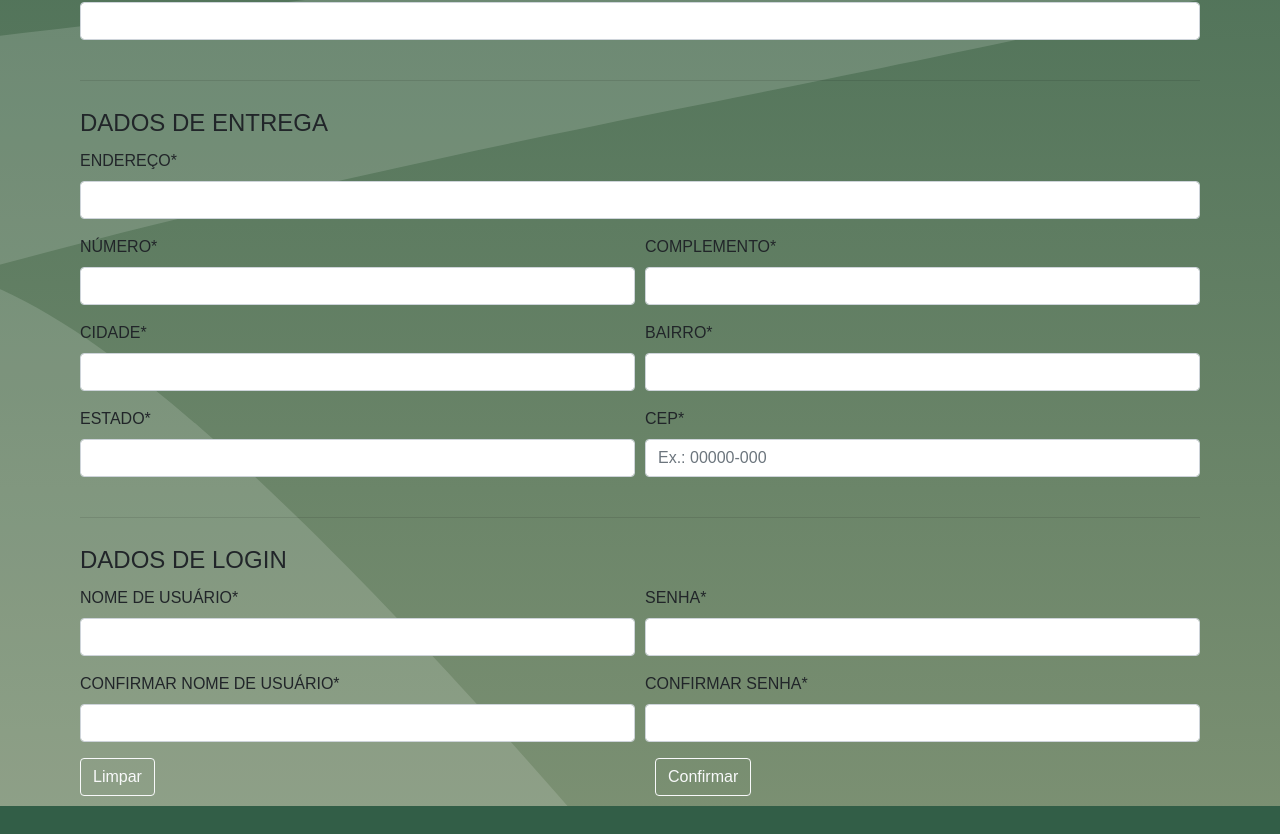
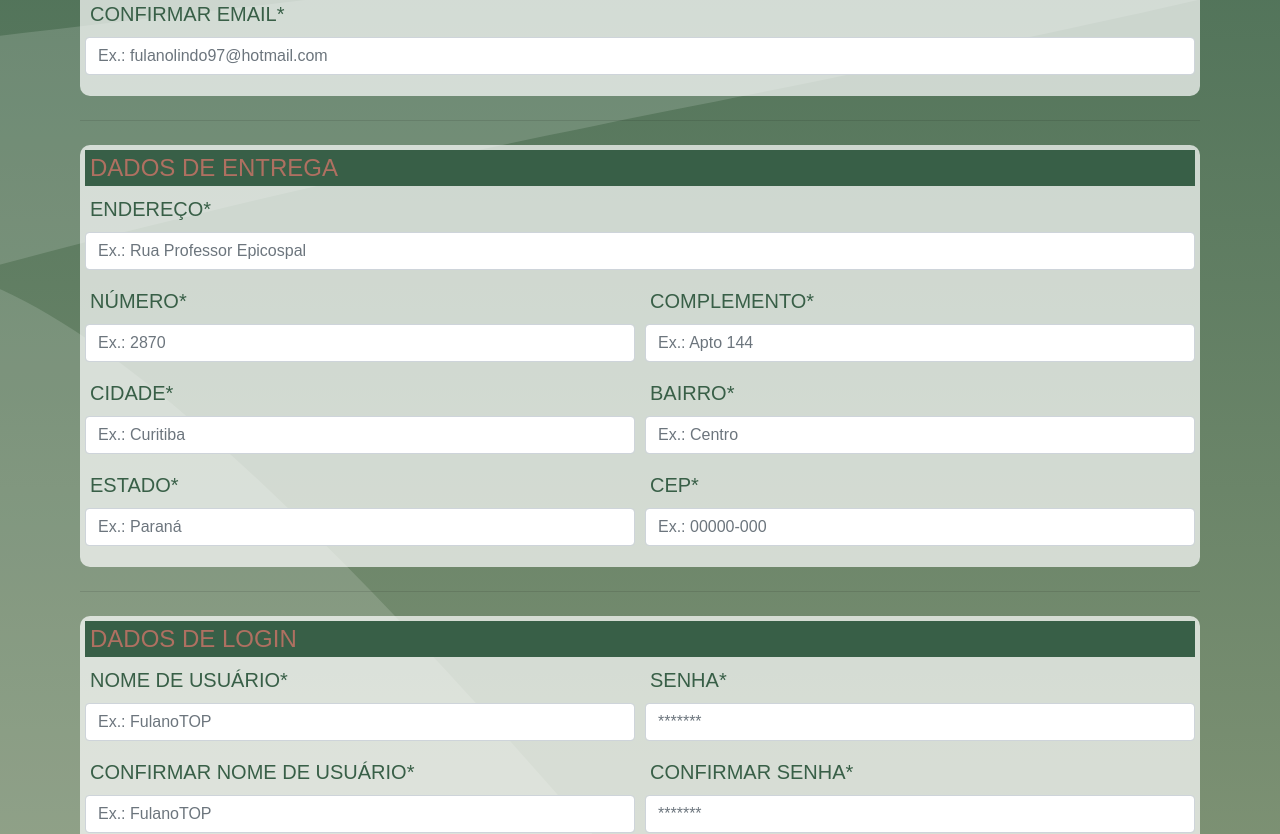
Before and after one commit to gicutieri/trab-web, a Vue app in the folder front/: page /cadastro in a window 1280 px wide. Shown: the part 594-1428 px from the top of the page. Built offline with nearby package versions, Linux system fonts and the light colour scheme.

Commit message:
cadastro

```diff
--- a/front/src/App.vue
+++ b/front/src/App.vue
@@ -45,6 +45,7 @@ export default {
     position: relative;
     text-align:center;
   }
+
   .searchbar{
     padding-top: 10px;
     padding-bottom: 10px;
@@ -62,4 +63,16 @@ export default {
     margin-right: 7%;
     margin-left: 7%;
   }
+  .carback{
+  background-color: rgba(255, 255, 255, 0.7);
+  /*border: 1px solid black;*/
+  border-radius: 10px;
+  margin-top: 5px;
+  padding-right: 5px;
+  padding-left: 5px;
+  padding-bottom: 10px;
+}
+legend *{
+    color: #AF7061;
+}
 </style>
--- a/front/src/views/Cadastro.vue
+++ b/front/src/views/Cadastro.vue
@@ -10,13 +10,13 @@
 
 
         <form name="cadastro" class="form-horizontal" method="POST" onsubmit="event.preventDefault();">
-
+            <div class="fundobranco">
                 <fieldset>
                     <legend>DADOS PESSOAIS</legend>
 
                     <div class="form-group">
                         <label class="control-label" for="nome">NOME*</label>
-                    <input type="text" id="nome" class="form-control" size="80" name="user_nome" required>
+                        <input type="text" id="nome" class="form-control" size="80" name="user_nome" placeholder="Ex.: FULANO DA SILVA PINTO" required>
                     </div>
 
                     <div class="form-row">
@@ -43,50 +43,53 @@
 
                     <div class="form-group">
                         <label class="control-label" for="email">EMAIL*</label>
-                    <input id="email" type="email" name="user_email" class="form-control"  required/>
+                        <input id="email" type="email" name="user_email"  placeholder="Ex.: fulanolindo97@hotmail.com" class="form-control"  required/>
                     </div>
 
                     <div class="form-group">
                         <label class="control-label" for="emailConf">CONFIRMAR EMAIL*</label>
-                    <input id="email2" type="email" name="user_email2" class="form-control" size="50" required/>
+                        <input id="email2" type="email" name="user_email2" placeholder="Ex.: fulanolindo97@hotmail.com"  class="form-control" size="50" required/>
+                    </div>
+                </fieldset>
             </div>
 
-            </fieldset>
             <hr class="my-4">
+
+            <div class="fundobranco">
                 <fieldset>
                     <legend>DADOS DE ENTREGA</legend>
 
                     <div class="form-group">
                         <label for="rua" class="control-label">ENDEREÇO*</label>
-                    <input id="rua" type="text" name="user_rua" class="form-control"  required/>
+                        <input id="rua" type="text" placeholder="Ex.: Rua Professor Epicospal" name="user_rua" class="form-control"  required/>
                     </div>
 
                     <div class="form-row">
                         <div class="col-md-6 form-group">
                             <label class="control-label" for="n">NÚMERO*</label>
-                        <input id="n" type="number" name="user_n" class="form-control" required/>
+                            <input id="n" type="number" name="user_n" placeholder="Ex.: 2870"  class="form-control" required/>
                         </div>
                         <div class="col-md-6 form-group">
                             <label class="control-label" for="compl">COMPLEMENTO*</label>
-                        <input id="compl" type="text" name="user_compl" class="form-control" required/>
+                            <input id="compl" type="text" placeholder="Ex.: Apto 144" name="user_compl" class="form-control" required/>
                         </div>
                     </div>
 
                     <div class="form-row">
                         <div class="col-md-6 form-group">
                             <label class="control-label" for="cidade">CIDADE*</label>
-                        <input id="cidade" type="text" name="user_cidade" class="form-control" required/>
+                            <input id="cidade" type="text" name="user_cidade" placeholder="Ex.: Curitiba" class="form-control" required/>
                         </div>
                         <div class="col-md-6 form-group">
                             <label class="control-label" for="bairro">BAIRRO*</label>
-                        <input id="bairro" type="text" name="user_bairro" class="form-control" required/>
+                            <input id="bairro" type="text" placeholder="Ex.: Centro" name="user_bairro" class="form-control" required/>
                         </div>
                     </div>
 
                     <div class="form-row">
                         <div class="col-md-6 form-group">
                             <label class="control-label" for="est">ESTADO*</label>
-                        <input id="est" type="text" name="user_est"  maxlength="2" class="form-control" required/>
+                            <input id="est" type="text" placeholder="Ex.: Paraná" name="user_est"  maxlength="2" class="form-control" required/>
                         </div>
                         <div class="col-md-6 form-group">
                             <label class="control-label" for="cep">CEP*</label>
@@ -94,40 +97,45 @@
                         </div>
                     </div>
                 </fieldset>
+
+            </div>
+
             <hr class="my-4">
 
+            <div class="fundobranco">
                 <fieldset>
                     <legend>DADOS DE LOGIN</legend>
                     <div class="form-row">
                         <div class="col-md-6 form-group">
                             <label class="control-label" for="usuario">NOME DE USUÁRIO*</label>
-                        <input id="usuario" type="text" name="user_usuario"  class="form-control" required/>
+                            <input id="usuario" type="text" placeholder="Ex.: FulanoTOP" name="user_usuario"  class="form-control" required/>
                         </div>
                         <div class="col-md-6 form-group">
                             <label class="control-label" for="senha">SENHA*</label>
-                        <input id="senha" type="password" name="user_senha"  class="form-control" required/>
+                            <input id="senha" type="password" placeholder="*******" name="user_senha"  class="form-control" required/>
                         </div>
                     </div>
 
                     <div class="form-row">
                         <div class="col-md-6 form-group">
                             <label class="control-label" for="usuario2">CONFIRMAR NOME DE USUÁRIO*</label>
-                        <input id="usuario2" type="text" name="user_usuario2"  class="form-control" required/>
+                            <input id="usuario2" type="text" placeholder="Ex.: FulanoTOP" name="user_usuario2"  class="form-control" required/>
                         </div>
                         <div class="col-md-6 form-group">
                             <label class="control-label" for="senha2">CONFIRMAR SENHA*</label>
-                        <input id="senha2" type="password" name="user_senha2"  class="form-control" required/>
+                            <input id="senha2" type="password" placeholder="*******" name="user_senha2"  class="form-control" required/>
                         </div>
                     </div>
                 </fieldset>
+            </div>
 
             <div id="outer">
                 <div class="row">
                     <div class="col-md-6 col-2">
-                        <input type="reset" value="Limpar" class="btn btn-outline-light">
+                        <input type="reset" value="Limpar" class="btn btn-secondary btn-lg btncad btn-block btn-outline-light">
                     </div>
                     <div class="col-md-6 col-2">
-                        <input type="submit" value="Confirmar" class="btn btn-outline-light" onclick="verificarCadastro()">
+                        <input type="submit" value="Confirmar" class="btn btn-secondary btn-lg btncad btn-block btn-outline-light" onclick="verificarCadastro()">
                     </div>
                 </div>
             </div>
@@ -147,4 +155,22 @@ export default {
 .container{
     padding: 10px;
 }
+.fundobranco{
+    background-color: rgba(255, 255, 255, 0.7);
+    border-radius: 10px;
+    padding: 5px;
+}
+legend{
+    color: #AF7061;
+    padding-left: 5px;
+    background-color:#385f47;
+}
+label.control-label{
+    padding-left: 5px;
+    color: #385f47;
+    font-size: 20px;
+}
+.btncad{
+    margin-top: 5px;
+}
 </style>
```
Lines whose indentation alone changed are shown as unchanged.
